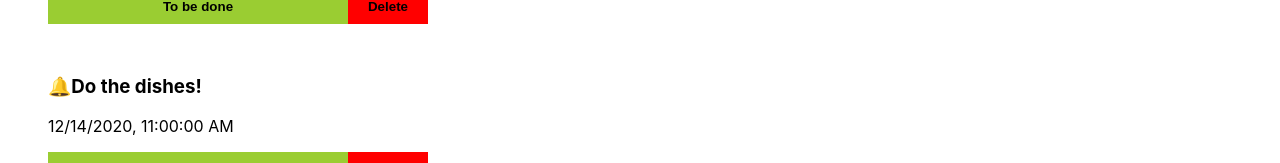
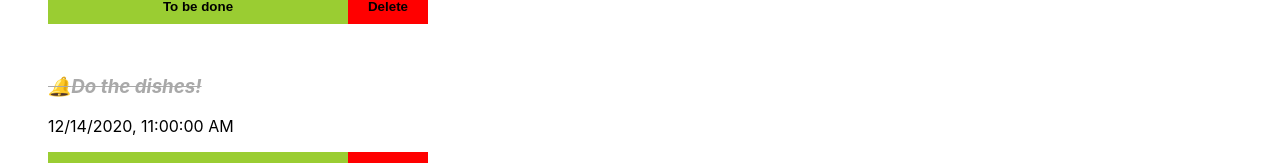
Before and after one commit to Shan-Mi/js4-todo, a React (Create React App) app: page / in a window 1280 px wide. Shown: the part 248-411 px from the top of the page. Built offline with nearby package versions, Linux system fonts and the light colour scheme.

Commit message:
Add styling for status

```diff
--- a/src/components/Todo/TodoItem.jsx
+++ b/src/components/Todo/TodoItem.jsx
@@ -20,6 +20,13 @@ const Button = styled.button`
       background-color: darkred;
       transition: all 0.3s ease-in-out;
     }
+  }
+`
+const TodoTextWrapper = styled.h3`
+  &.done {
+    text-decoration: line-through;
+    font-style: italic;
+    color: darkgrey;
   }
 `
 
@@ -60,10 +67,10 @@ const TodoItem = ({
 
   return (
     <TodoItemWrapper>
-      <h3>
+      <TodoTextWrapper className={isCompleted ? "done" : ""}>
         {getEmoji(priority)}
         {task}
-      </h3>
+      </TodoTextWrapper>
       <p>
         {getLateEmoji(dueDate)}
         {dueDate.toLocaleString()}
```
